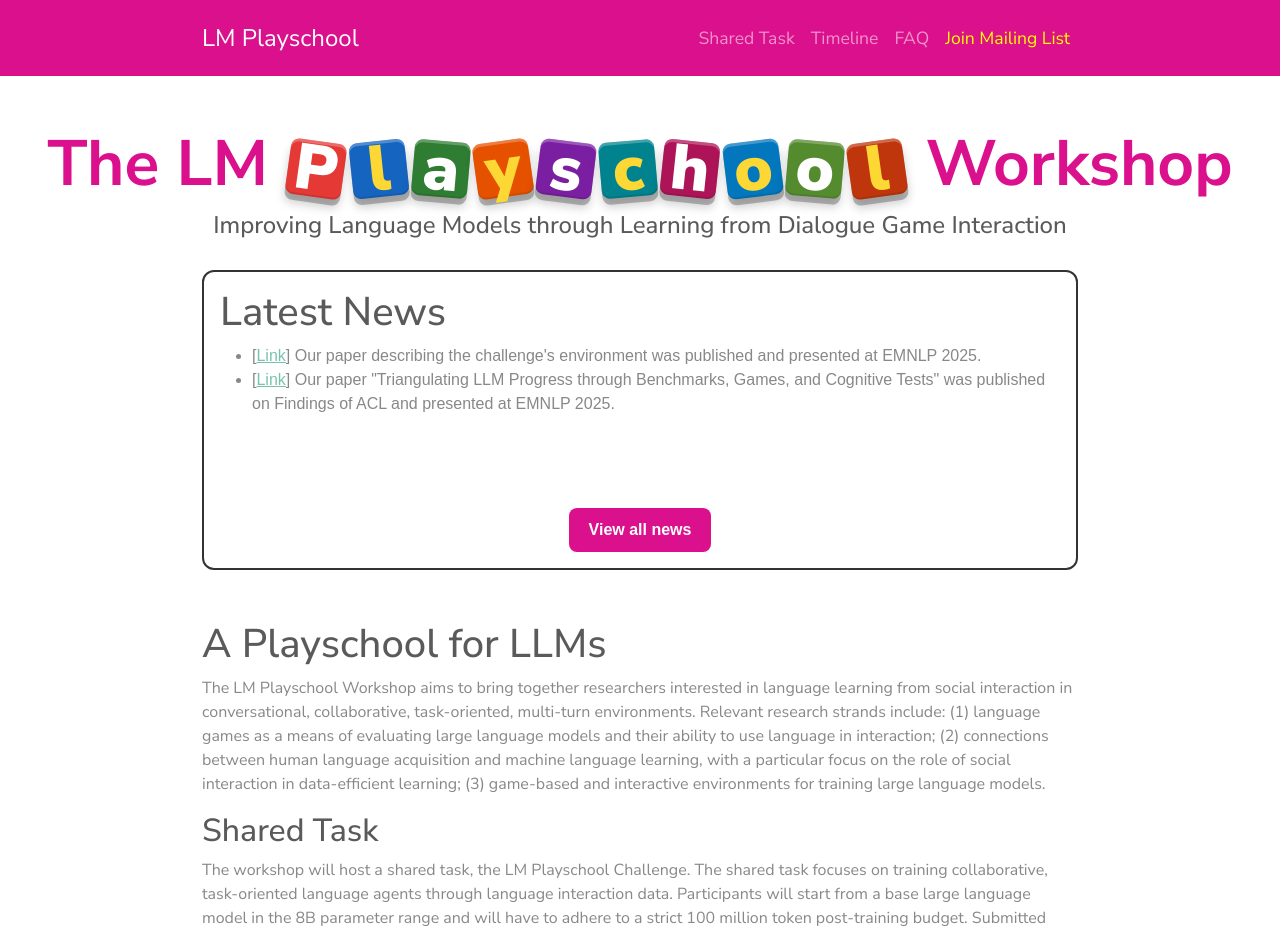
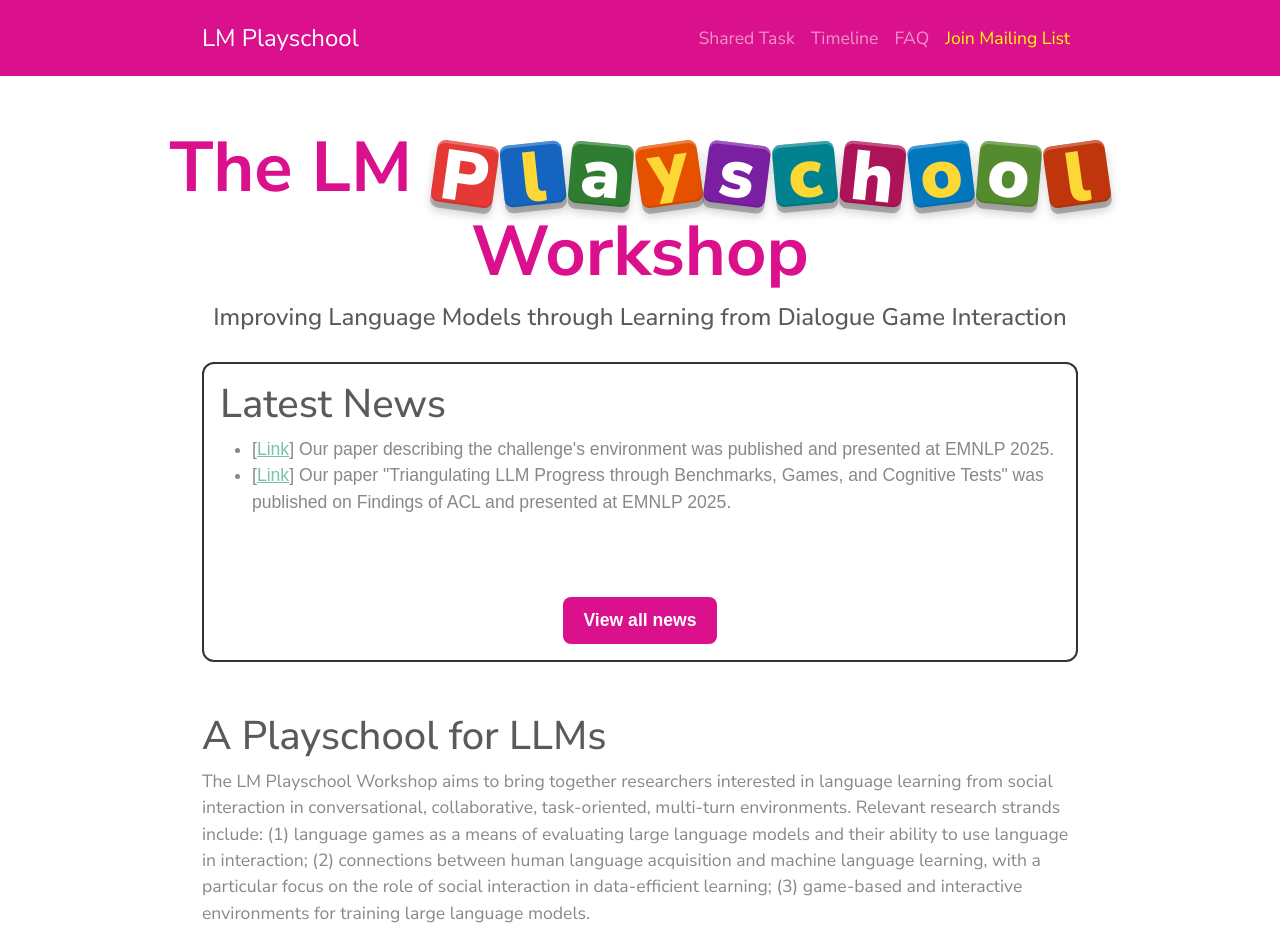
Before and after one commit to lm-playschool/lm-playschool.github.io, a Jekyll site: the page built from index.md, in a window 1280 px wide. Shown: the top 933 px of the page. Built offline with Jekyll 4.4.1, drawn with Linux system fonts in a browser that asks for light colours; our own code applies the rules of GitHub Pages for plain Markdown files.

Commit message:
Increase body font size, fix Playschool letter positions, add foam tile style to Challenge page title

```diff
--- a/_layouts/challenge.html
+++ b/_layouts/challenge.html
@@ -5,7 +5,7 @@
 <div class="main-wrapper d-flex flex-column min-vh-100">
     <div class="flex-grow-1">
       <header class="header-home">
-        <h1 class="site-title">The LM Playschool Challenge</h1>
+        <h1 class="site-title">The LM <span class="ps-letter" style="--tile:#E53935;--letter:#FFFFFF;transform:rotate(8deg)"><span style="position:relative;top:0.06em">P</span></span><span class="ps-letter" style="--tile:#1565C0;--letter:#FDD835;transform:rotate(-6deg)"><span style="position:relative;top:0.06em">l</span></span><span class="ps-letter" style="--tile:#2E7D32;--letter:#FFFFFF;transform:rotate(5deg)">a</span><span class="ps-letter" style="--tile:#E65100;--letter:#FDD835;transform:rotate(-8deg)"><span style="position:relative;top:-0.10em">y</span></span><span class="ps-letter" style="--tile:#7B1FA2;--letter:#FFFFFF;transform:rotate(7deg)">s</span><span class="ps-letter" style="--tile:#00838F;--letter:#FDD835;transform:rotate(-5deg)">c</span><span class="ps-letter" style="--tile:#AD1457;--letter:#FFFFFF;transform:rotate(6deg)"><span style="position:relative;top:0.06em">h</span></span><span class="ps-letter" style="--tile:#0277BD;--letter:#FDD835;transform:rotate(-7deg)">o</span><span class="ps-letter" style="--tile:#558B2F;--letter:#FFFFFF;transform:rotate(5deg)">o</span><span class="ps-letter" style="--tile:#BF360C;--letter:#FDD835;transform:rotate(-8deg)"><span style="position:relative;top:0.06em">l</span></span> Challenge</h1>
       </header>
         <div class="container page-content">
   <section>
--- a/_layouts/home.html
+++ b/_layouts/home.html
@@ -4,7 +4,7 @@
 <article>
   <div>
     <header class="header-home">
-      <h1 class="site-title">The LM <span class="ps-letter" style="--tile:#E53935;--letter:#FFFFFF;transform:rotate(8deg)">P</span><span class="ps-letter" style="--tile:#1565C0;--letter:#FDD835;transform:rotate(-6deg)">l</span><span class="ps-letter" style="--tile:#2E7D32;--letter:#FFFFFF;transform:rotate(5deg)">a</span><span class="ps-letter" style="--tile:#E65100;--letter:#FDD835;transform:rotate(-8deg)">y</span><span class="ps-letter" style="--tile:#7B1FA2;--letter:#FFFFFF;transform:rotate(7deg)">s</span><span class="ps-letter" style="--tile:#00838F;--letter:#FDD835;transform:rotate(-5deg)">c</span><span class="ps-letter" style="--tile:#AD1457;--letter:#FFFFFF;transform:rotate(6deg)">h</span><span class="ps-letter" style="--tile:#0277BD;--letter:#FDD835;transform:rotate(-7deg)">o</span><span class="ps-letter" style="--tile:#558B2F;--letter:#FFFFFF;transform:rotate(5deg)">o</span><span class="ps-letter" style="--tile:#BF360C;--letter:#FDD835;transform:rotate(-8deg)">l</span> Workshop</h1>
+      <h1 class="site-title">The LM <span class="ps-letter" style="--tile:#E53935;--letter:#FFFFFF;transform:rotate(8deg)"><span style="position:relative;top:0.06em">P</span></span><span class="ps-letter" style="--tile:#1565C0;--letter:#FDD835;transform:rotate(-6deg)"><span style="position:relative;top:0.06em">l</span></span><span class="ps-letter" style="--tile:#2E7D32;--letter:#FFFFFF;transform:rotate(5deg)">a</span><span class="ps-letter" style="--tile:#E65100;--letter:#FDD835;transform:rotate(-8deg)"><span style="position:relative;top:-0.10em">y</span></span><span class="ps-letter" style="--tile:#7B1FA2;--letter:#FFFFFF;transform:rotate(7deg)">s</span><span class="ps-letter" style="--tile:#00838F;--letter:#FDD835;transform:rotate(-5deg)">c</span><span class="ps-letter" style="--tile:#AD1457;--letter:#FFFFFF;transform:rotate(6deg)"><span style="position:relative;top:0.06em">h</span></span><span class="ps-letter" style="--tile:#0277BD;--letter:#FDD835;transform:rotate(-7deg)">o</span><span class="ps-letter" style="--tile:#558B2F;--letter:#FFFFFF;transform:rotate(5deg)">o</span><span class="ps-letter" style="--tile:#BF360C;--letter:#FDD835;transform:rotate(-8deg)"><span style="position:relative;top:0.06em">l</span></span> Workshop</h1>
       <h4>{{ site.subtitle | escape }}</h4>
     </header>
   </div>
--- a/assets/main.scss
+++ b/assets/main.scss
@@ -10,6 +10,7 @@
 
 body {
   font-family: 'Nunito Sans', sans-serif;
+  font-size: 1.1rem;
 }
 
 blockquote{
```
